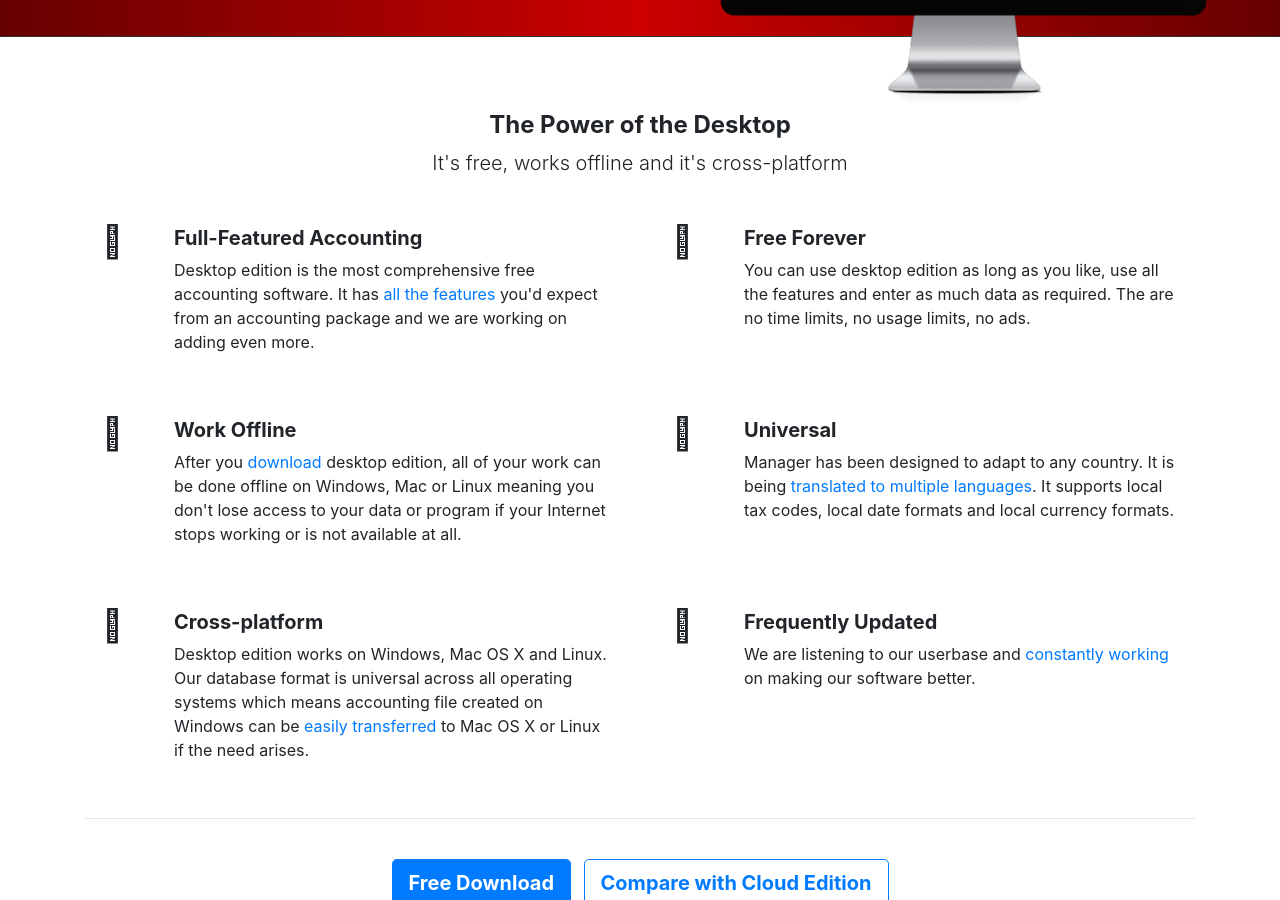
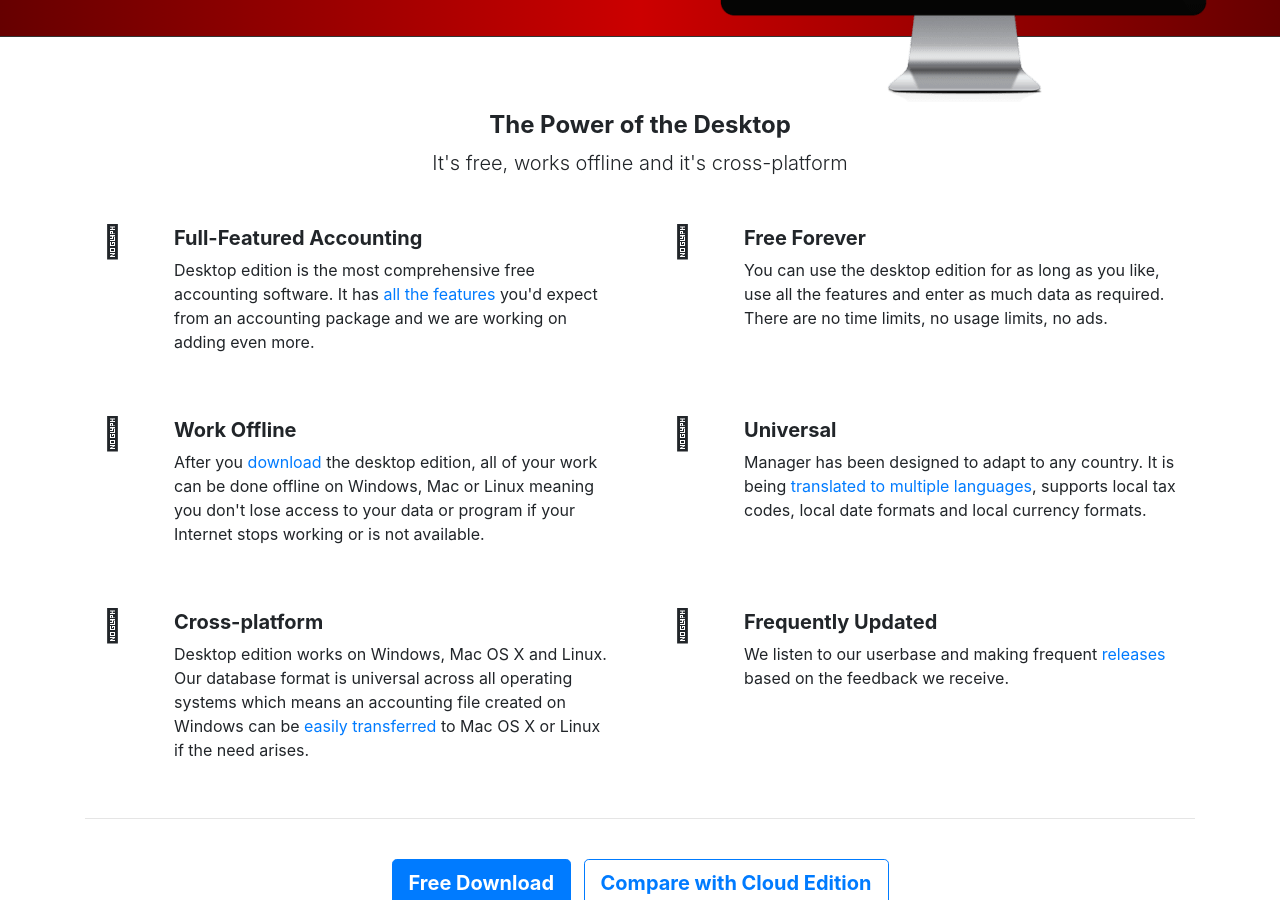
Before and after one commit to 3etechinns/www.manager.io, a Jekyll site: the page built from index.html, in a window 1280 px wide and 900 px high, scrolled down 395 px. Built offline with Jekyll 4.4.1, drawn with Linux system fonts in a browser that asks for light colours; nearby versions of some CDN libraries; comment, search, counter and statistics services are not loaded.

Commit message:
no message

```diff
--- a/index.html
+++ b/index.html
@@ -20,7 +20,7 @@ layout: main
       <i class="fal fa-2x fa-gift" style="width: 72px"></i>
       <div class="media-body">
         <h5 class="mt-0 font-weight-bold">Free Forever</h5>
-        You can use desktop edition as long as you like, use all the features and enter as much data as required. The are no time limits, no usage limits, no ads.
+        You can use the desktop edition for as long as you like, use all the features and enter as much data as required. There are no time limits, no usage limits, no ads.
       </div>
     </div>
   </div>
@@ -32,7 +32,7 @@ layout: main
       <i class="fal fa-2x fa-plug" style="width: 72px"></i>
       <div class="media-body">
         <h5 class="mt-0 font-weight-bold">Work Offline</h5>
-        After you <a href="/desktop/download/">download</a> desktop edition, all of your work can be done offline on Windows, Mac or Linux meaning you don't lose access to your data or program if your Internet stops working or is not available at all.
+        After you <a href="/desktop/download/">download</a> the desktop edition, all of your work can be done offline on Windows, Mac or Linux meaning you don't lose access to your data or program if your Internet stops working or is not available.
       </div>
     </div>
   </div>
@@ -41,7 +41,7 @@ layout: main
       <i class="fal fa-2x fa-globe" style="width: 72px"></i>
       <div class="media-body">
         <h5 class="mt-0 font-weight-bold">Universal</h5>
-        Manager has been designed to adapt to any country. It is being <a href="/desktop/translations">translated to multiple languages</a>. It supports local tax codes, local date formats and local currency formats.
+        Manager has been designed to adapt to any country. It is being <a href="/desktop/translations">translated to multiple languages</a>, supports local tax codes, local date formats and local currency formats.
       </div>
     </div>
   </div>
@@ -53,7 +53,7 @@ layout: main
       <i class="fal fa-2x fa-dove" style="width: 72px"></i>
       <div class="media-body">
         <h5 class="mt-0 font-weight-bold">Cross-platform</h5>
-        Desktop edition works on Windows, Mac OS X and Linux. Our database format is universal across all operating systems which means accounting file created on Windows can be <a href="https://guides.manager.io/8890">easily transferred</a> to Mac OS X or Linux if the need arises.
+        Desktop edition works on Windows, Mac OS X and Linux. Our database format is universal across all operating systems which means an accounting file created on Windows can be <a href="https://guides.manager.io/8890">easily transferred</a> to Mac OS X or Linux if the need arises.
       </div>
     </div>
   </div>
@@ -62,7 +62,7 @@ layout: main
       <i class="fal fa-2x fa-calendar-check" style="width: 72px"></i>
       <div class="media-body">
         <h5 class="mt-0 font-weight-bold">Frequently Updated</h5>
-        We are listening to our userbase and <a href="/desktop/releases">constantly working</a> on making our software better.
+        We listen to our userbase and making frequent <a href="/desktop/releases">releases</a> based on the feedback we receive.
       </div>
     </div>
   </div>
@@ -71,6 +71,6 @@ layout: main
 <hr />
 
 <div class="text-center p-4">
-  <a href="/desktop/download" class="btn btn-lg btn-primary font-weight-bold mr-2">Free Download</a>
-  <a href="/desktop/compare" class="btn btn-lg btn-outline-primary font-weight-bold">Compare with Cloud Edition</a>
+  <a href="/desktop/download" class="btn btn-lg btn-primary font-weight-bold mr-2 mb-2">Free Download</a>
+  <a href="/desktop/compare" class="btn btn-lg btn-outline-primary font-weight-bold mb-2">Compare with Cloud Edition</a>
 </div>
```
